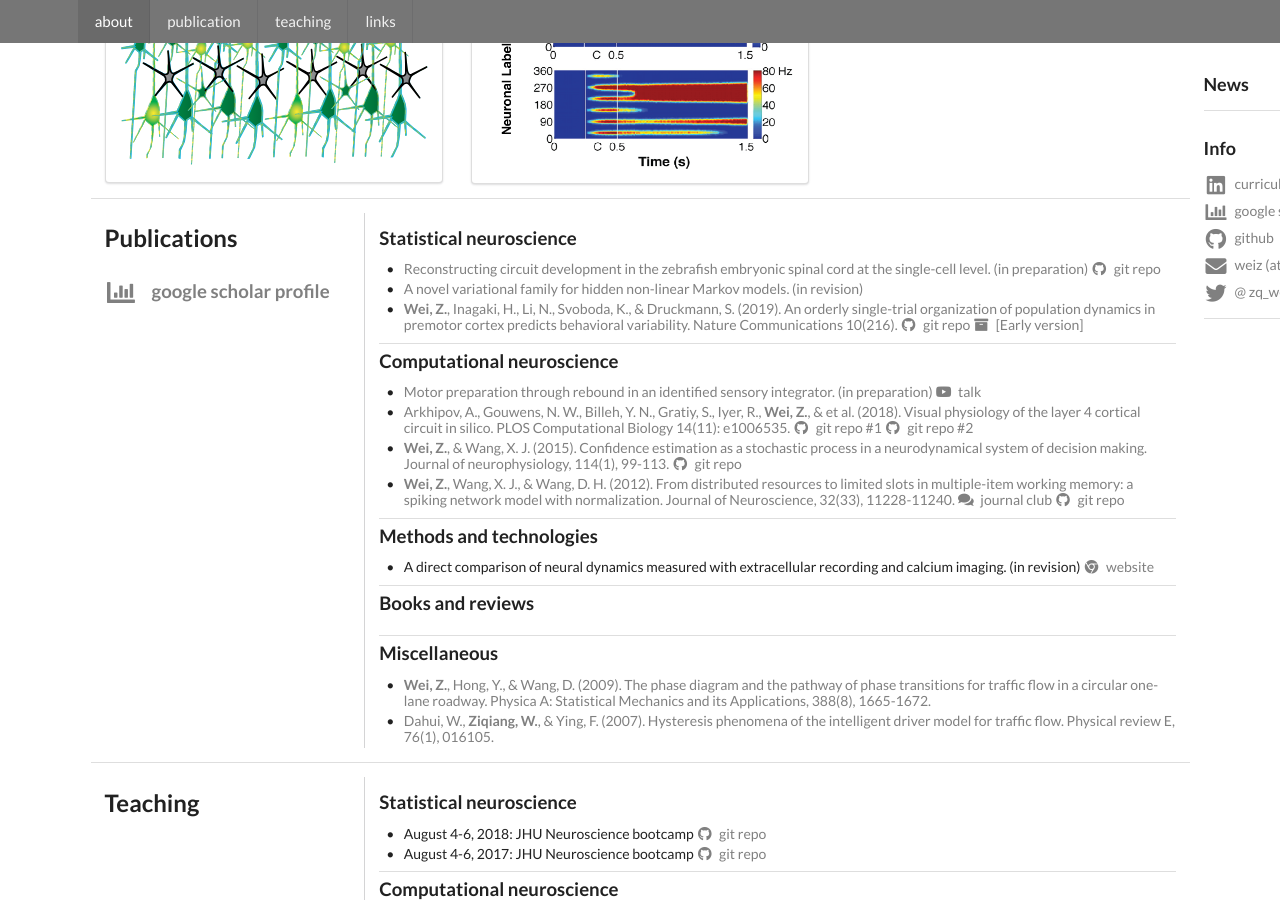
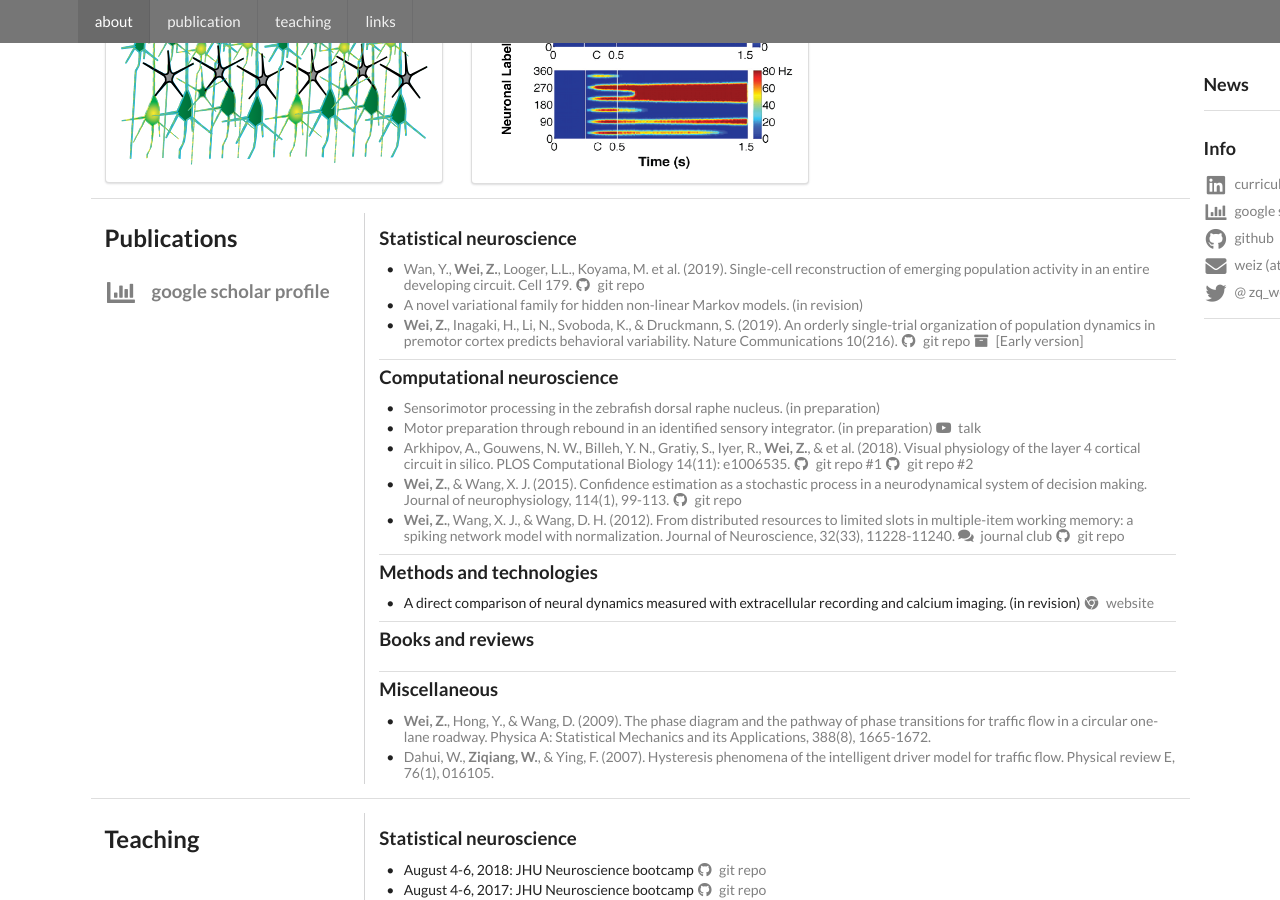
Before and after one commit to zqwei/zqwei.github.io, a Jekyll site: the page built from index.html, in a window 1280 px wide and 900 px high, scrolled down 801 px. Built offline with Jekyll 4.4.1, drawn with Linux system fonts in a browser that asks for light colours.

Commit message:
Update publication.html

```diff
--- a/_includes/publication.html
+++ b/_includes/publication.html
@@ -14,9 +14,10 @@
         <h3 class="ui black header"> Statistical neuroscience </h3>
           <div class="ui bulleted list">
             <div class="item">
-              <a href="http://www.abstractsonline.com/pp8/index.html#!/4376/presentation/8428">
-              Reconstructing circuit development in the zebrafish embryonic spinal cord at
-                the single-cell level. (in preparation)
+              <a href="https://www.cell.com/cell/fulltext/S0092-8674(19)30958-4">
+                Wan, Y., <b>Wei, Z.</b>, Looger, L.L., Koyama, M. et al. (2019).
+                Single-cell reconstruction of emerging population activity in an entire developing circuit.
+                Cell 179.
               </a>
               <a href="https://github.com/zqwei/Zebrafish_spinal_cord_development">
                 <i class="github icon"></i> git repo
@@ -45,6 +46,11 @@
       <div class="item">
         <h3 class="ui black header"> Computational neuroscience </h3>
         <div class="ui bulleted list">
+          <div class="item">
+            <a href="">
+            Sensorimotor processing in the zebrafish dorsal raphe nucleus. (in preparation)
+            </a>
+          </div>
           <div class="item">
             <a href="http://www.cosyne.org/c/index.php?title=Cosyne2018_Program">
             Motor preparation through rebound in an identified sensory integrator. (in preparation)
```
